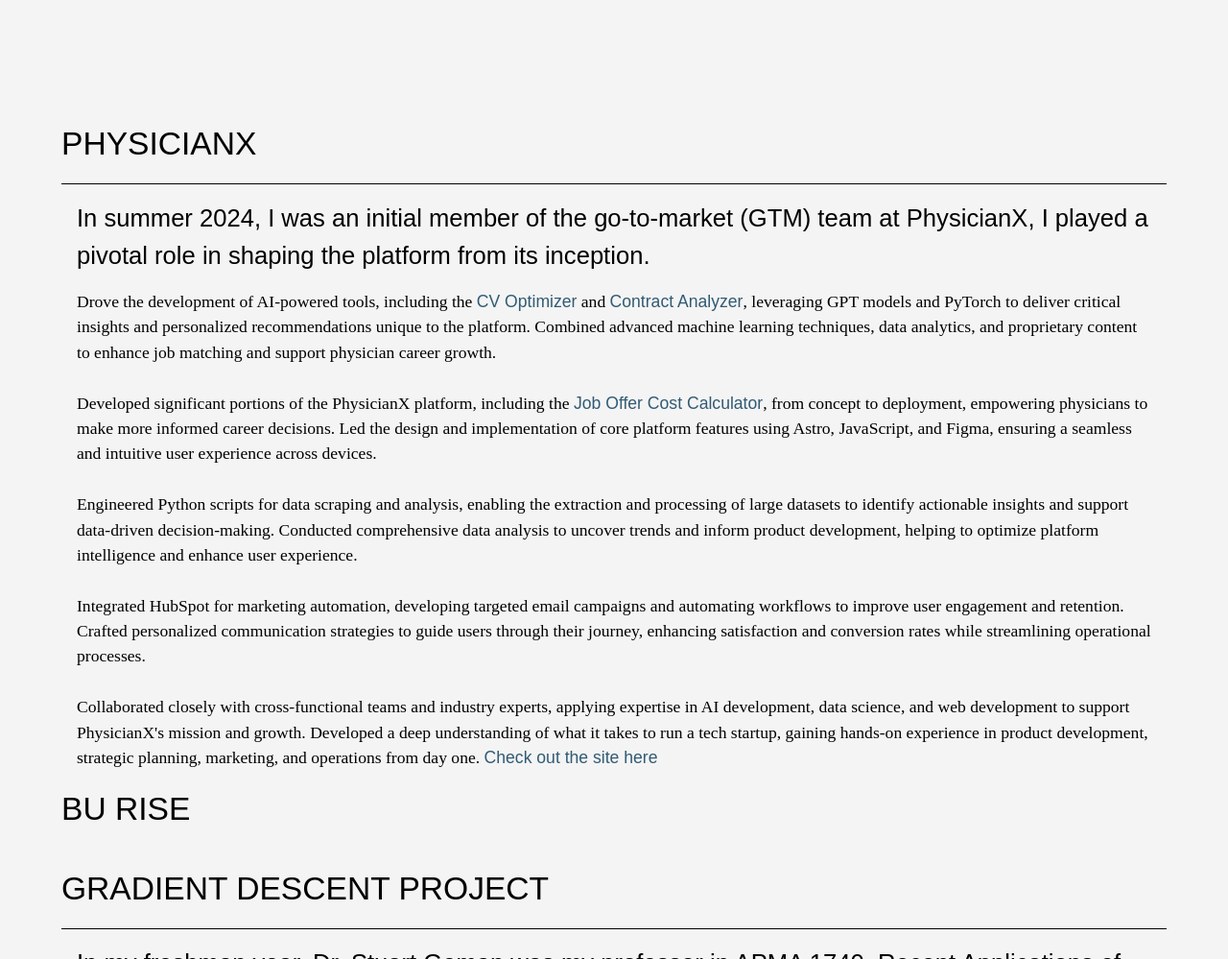
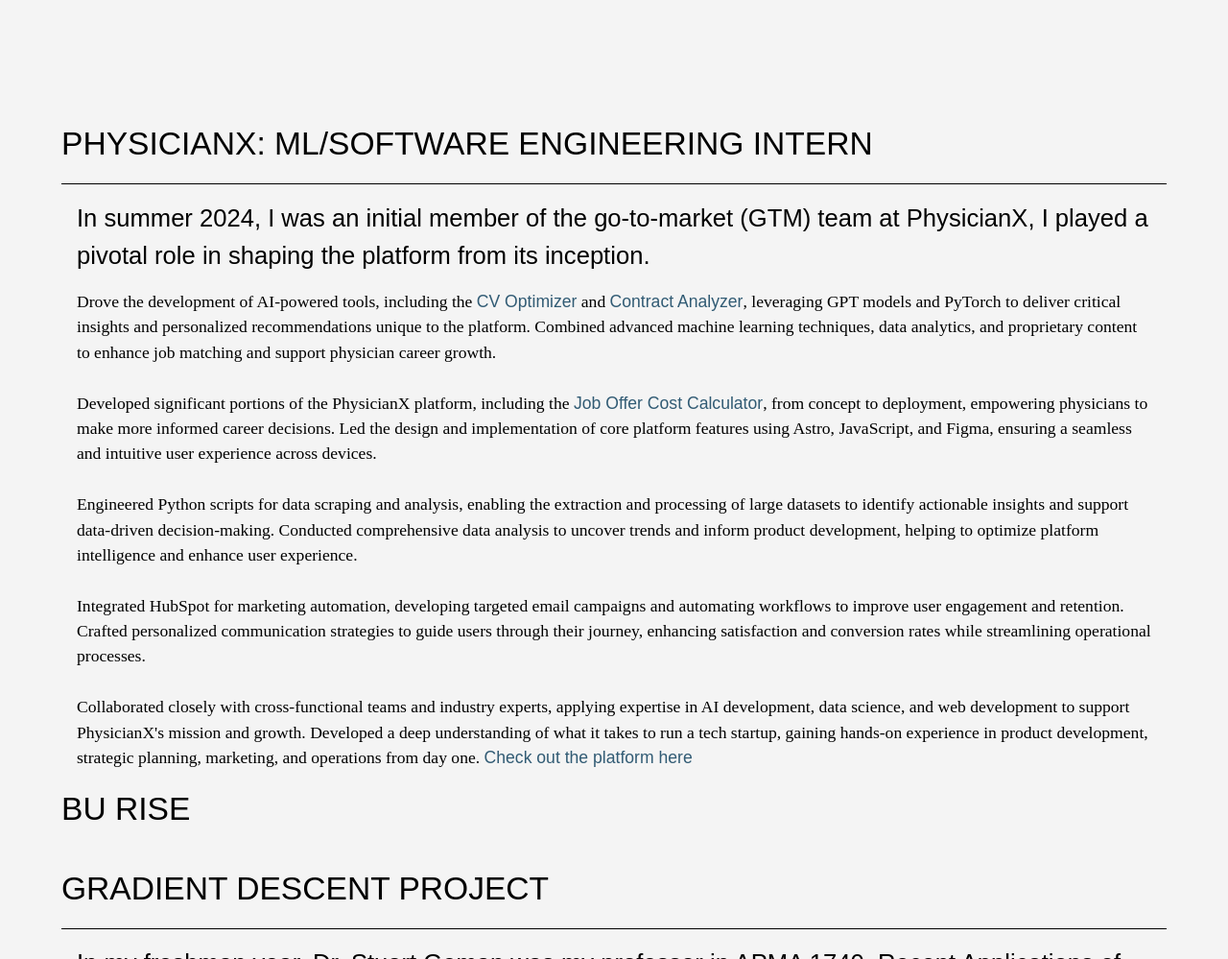
Before and after one commit to emmettforrestel/personal-portfolio, an Astro site: page /projects in a window 1280 px wide. Shown: the part 454-1453 px from the top of the page at 96% size. Built offline with nearby package versions, Linux system fonts and the light colour scheme; Astro itself is replaced by a stand-in of ours; a web font is replaced by a local one.

Commit message:
awiufbaiowbf

```diff
--- a/src/components/PhysicianXSite.astro
+++ b/src/components/PhysicianXSite.astro
@@ -5,7 +5,7 @@
 ---
 
 <ProjectHeader
-  title="PhysicianX"
+  title="PhysicianX: ML/Software Engineering Intern"
   subtitle="In summer 2024, I was an initial member of the go-to-market (GTM) team at PhysicianX, I played a pivotal role in shaping the platform from its inception."
 />
 <p class="body">
@@ -44,7 +44,7 @@
   what it takes to run a tech startup, gaining hands-on experience in product
   development, strategic planning, marketing, and operations from day one.
 
-  <a href="https://physicianx.com/">Check out the site here</a>
+  <a href="https://physicianx.com/">Check out the platform here</a>
 </p>
 
 <style>
```
